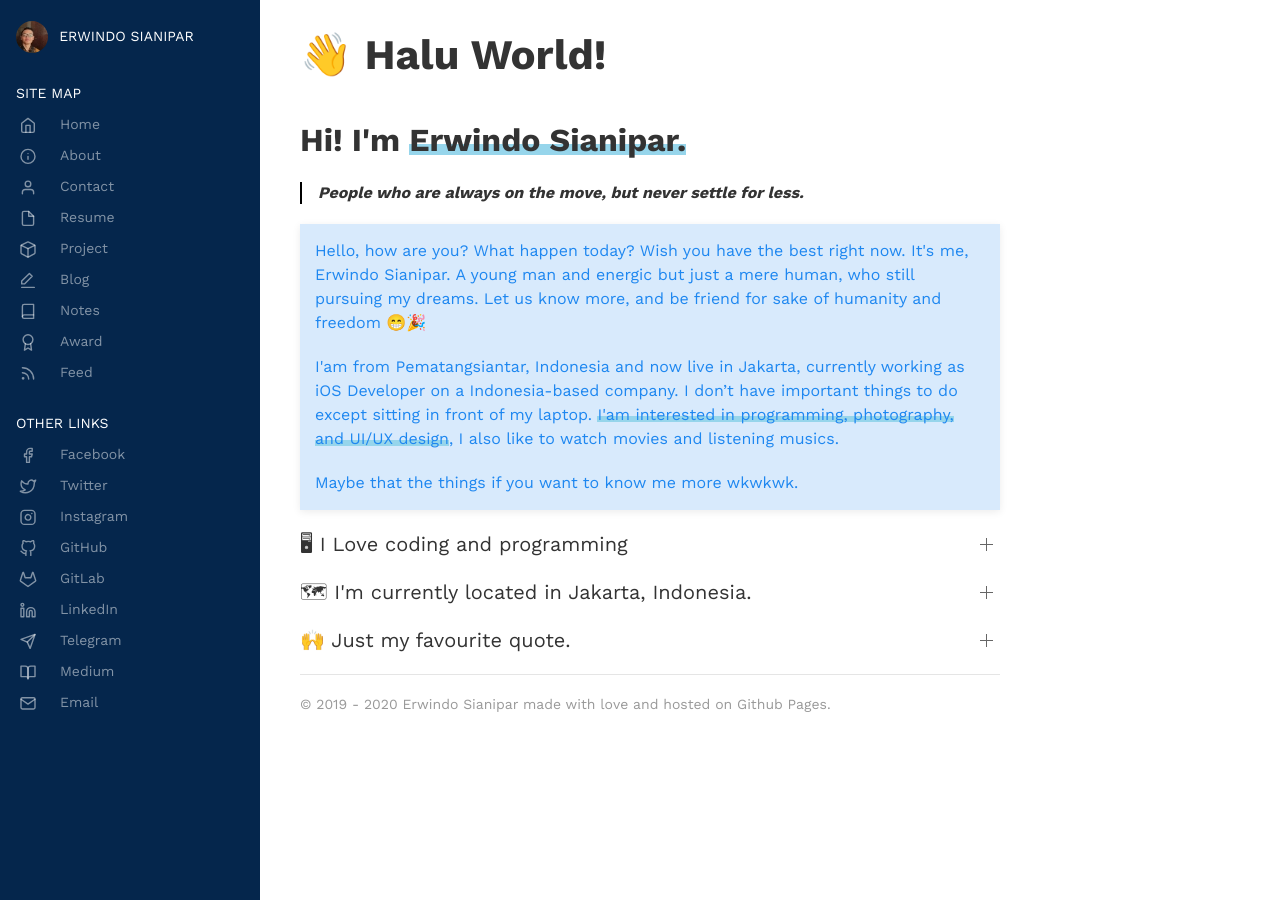
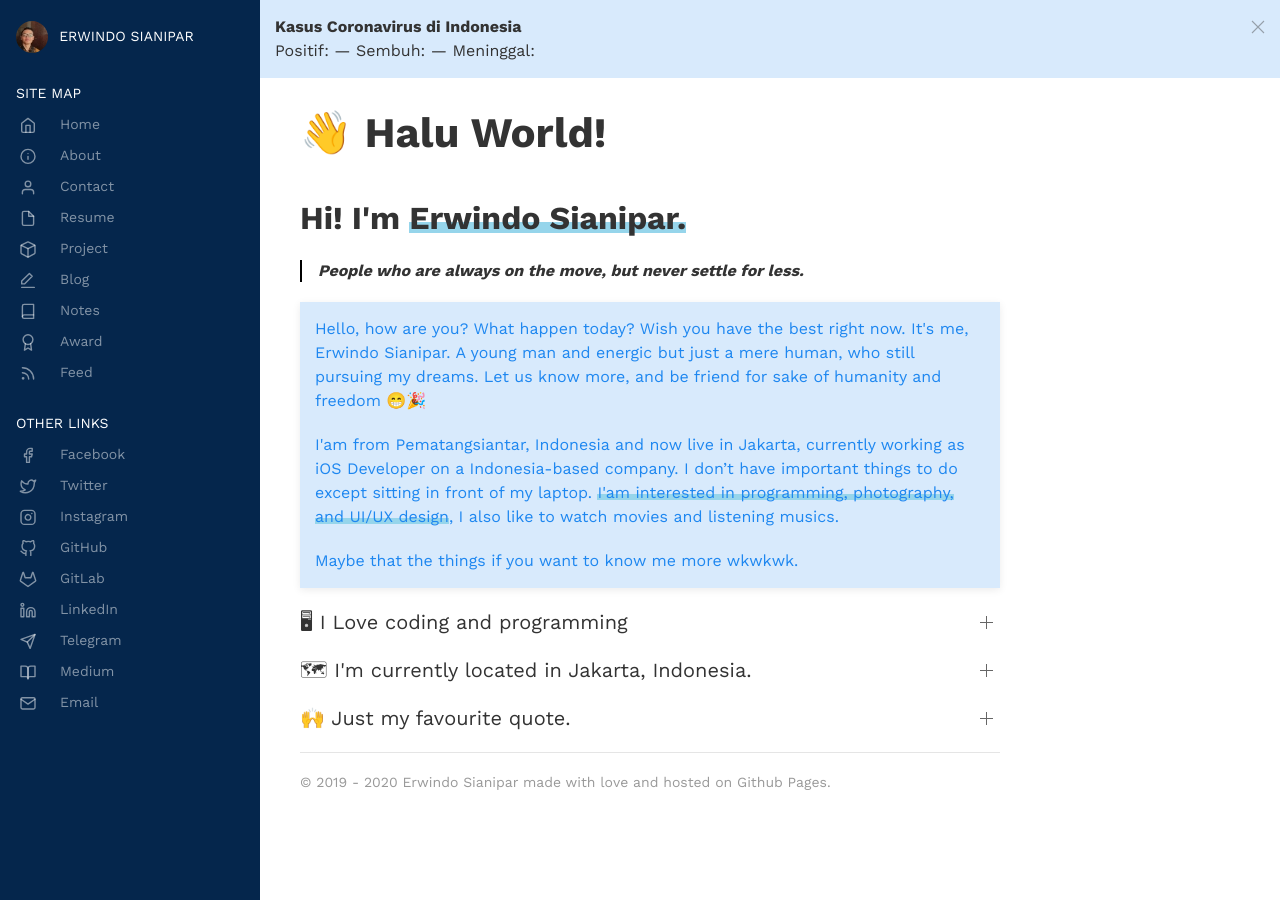
Before and after one commit to erwindosianipar/erwindosianipar.jekyll, a Jekyll site: the page built from pages/index.md, in a window 1280 px wide and 900 px high. Built offline with Jekyll 4.4.1, drawn with Linux system fonts in a browser that asks for light colours; nearby versions of some CDN libraries; some web fonts are replaced.

Commit message:
Add corona virus alert

```diff
--- a/_includes/footer.html
+++ b/_includes/footer.html
@@ -2,5 +2,19 @@
 <script src="/assets/uikit/js/uikit-icons.min.js"></script>
 <script src="/assets/js/feather.min.js"></script>
 <script src="/assets/js/style.js"></script>
-<script src="https://ajax.googleapis.com/ajax/libs/jquery/1.11.0/jquery.min.js"></script>
+<script src="https://ajax.googleapis.com/ajax/libs/jquery/3.4.1/jquery.min.js"></script>
 <script src="/assets/js/zoom.js"></script>
+<script>
+    function number(x) {
+        return x.toString().replace(/\B(?=(\d{3})+(?!\d))/g, ",");
+    }
+
+    $(document).ready(function(){
+        $.ajax({
+            url: "https://covid19.mathdro.id/api/countries/indonesia", success: function(result){
+                $("#positif").html(number(result.confirmed.value));
+                $("#sembuh").html(number(result.recovered.value));
+                $("#meninggal").html(number(result.deaths.value));
+            }});
+    });
+</script>
--- a/_layouts/default.html
+++ b/_layouts/default.html
@@ -26,6 +26,14 @@ layout: compress
     {% include sidenav.html %}
 
     <div id="content">
+        <div class="uk-alert-primary uk-margin-remove-bottom uk-text-emphasis" uk-alert>
+            <a class="uk-alert-close" uk-close></a>
+            <span class="uk-text-bold">Kasus Coronavirus di Indonesia</span><br/>
+            Positif: <span class="uk-text-bold" id="positif"></span> —
+            Sembuh: <span class="uk-text-bold" id="sembuh"></span> —
+            Meninggal: <span class="uk-text-bold" id="meninggal"></span>
+        </div>
+
         {% include navbar.html %}
 
         <div class="main-content uk-container uk-margin-bottom page-wrapper">
```
